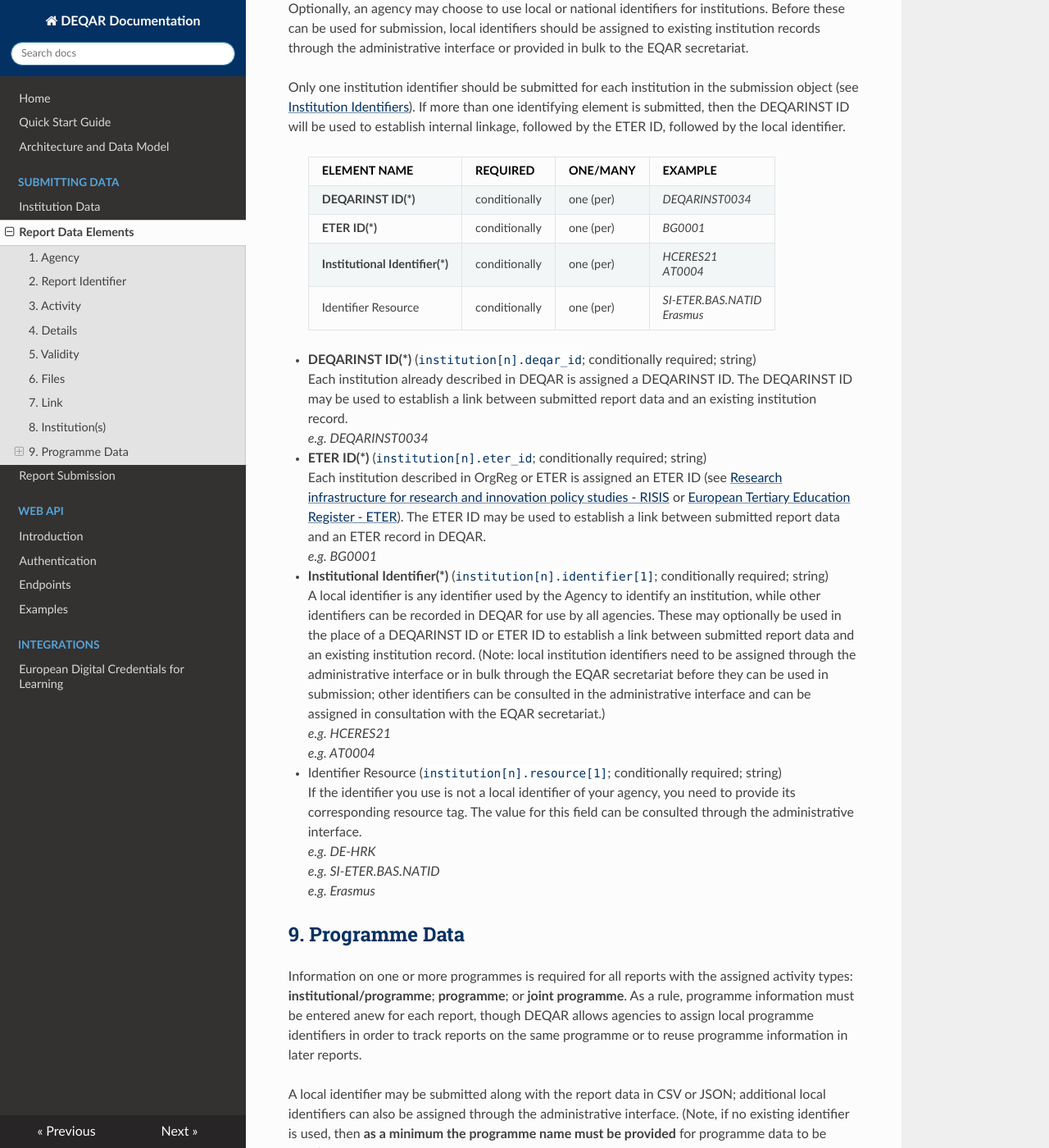
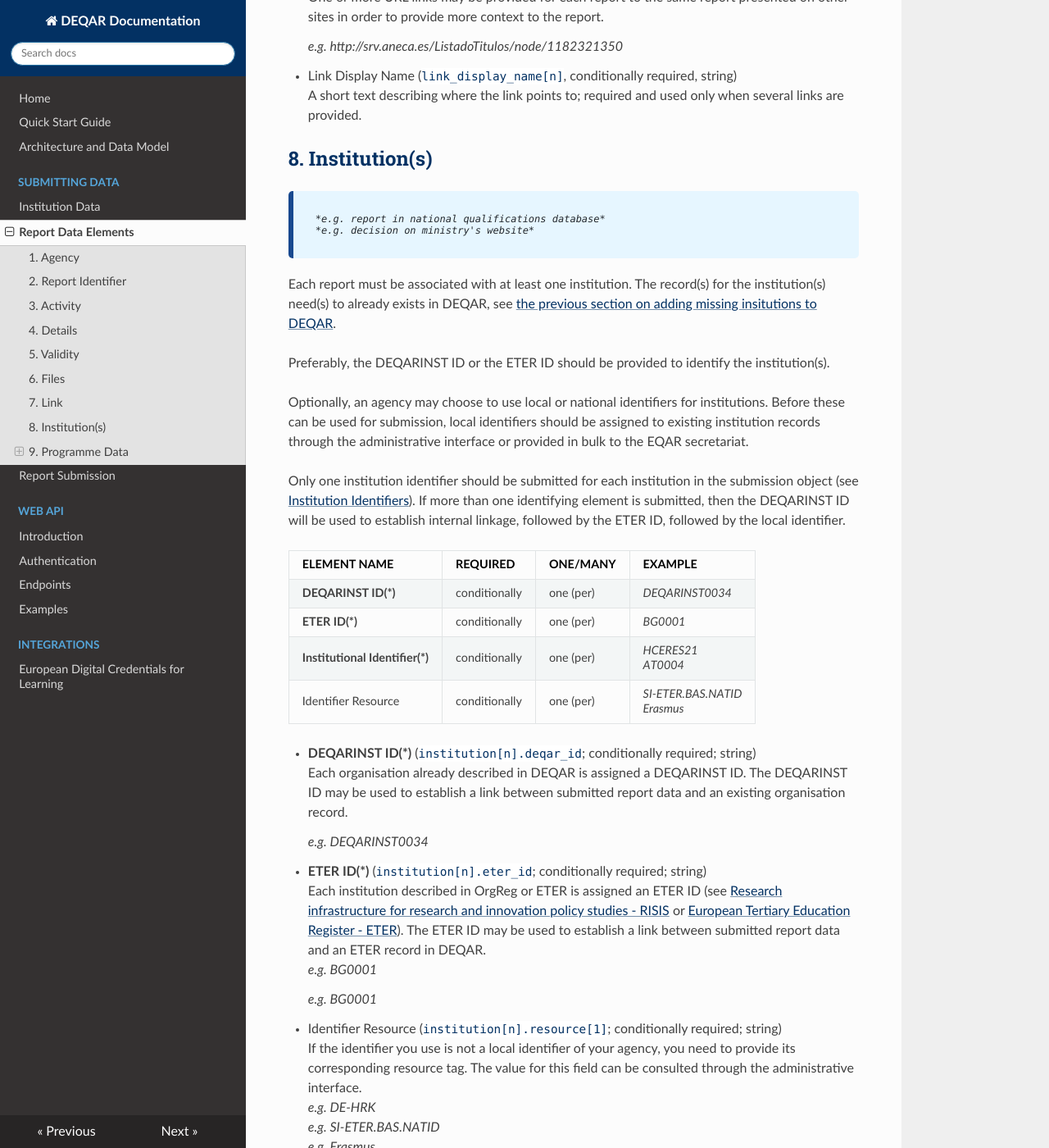
Before and after one commit to EQAR/deqar-docs, an MkDocs documentation site: the page built from docs/report_data.md, in a window 1280 px wide and 1400 px high, scrolled down 7278 px. Shown: the whole window at 82% size. Built offline with MkDocs 1.6.1, drawn with Linux system fonts in a browser that asks for light colours; nearby versions of some CDN libraries; some of the changed text lies outside the part shown.

Commit message:
fix indentation of descriptions/tables

```diff
--- a/docs/css/deqar.css
+++ b/docs/css/deqar.css
@@ -145,12 +145,12 @@
 }
 
 .rst-content table {
-    margin-left: 24px;
     margin-bottom: 24px;
 }
 
 .rst-content table td,
 .rst-content table th {
+    white-space: normal;
     padding: 5px 10px;
 }
 
--- a/docs/report_data.md
+++ b/docs/report_data.md
@@ -42,13 +42,15 @@
 
 - **Agency\*** (<code>agency</code>; required; string)
   The (main) agency which created the report must be provided for each report as an agency acronym or as a DEQAR agency ID. This allows the report to be linked to an existing agency record and makes it possible to validate and transform the submitted data in accordance with the agency's profile.
-  *e.g. AAQ*
-  *e.g. 33*
+
+    *e.g. AAQ*
+    *e.g. 33*
 
 - Contributing Agencies (<code>contributing_agencies[n]</code>; not required; string)
   Additional EQAR-registered agencies that were involved in the external QA procedure and the production of the report. Contributing agencies can only be recorded if they were registered in EQAR at the time of issuing of the report (<code>valid_from</code> date). Otherwise, all validation and flagging rules follow the main agency. The report will also be shown under the contributing agencies’ profiles in DEQAR.
-  *e.g. MusiQuE*
-  *e.g. 34*
+
+    *e.g. MusiQuE*
+    *e.g. 34*
 
 
 ## Report Identifier
@@ -56,36 +58,40 @@
 A report identifier must be used when submitting updates to an existing report in CSV or JSON. Each report can be identified using an agency's local identifiers or through DEQAR report IDs, which are assigned at upload. It is recommended that agencies submit local report identifiers with every submission object (see [Report and Programme Identifiers](architecture_data_model.md#report-and-programme-identifiers)).
 
 * DEQAR Report ID (<code>report_id</code>; not required; string)
-  Each uploaded report is assigned a unique DEQAR report ID. This may be used to submit updates to existing reports or to promote synchronisation with an agency's local system.
-  *e.g. 000786*
+  A report identifier must be used when submitting updates to an existing report in CSV or JSON. This may be used to submit updates to existing reports or to promote synchronisation with an agency's local system.
+
+    *e.g. 000786*
 
 * Local Report Identifier (<code>local_identifier</code>; not required; string)
   The report identifier used in the agency's local system should be provided for each report. This may be used to submit updates to existing reports or to promote synchronisation with the agency's local system; the local report identifier is particularly useful in the identification of invalid submission objects.
-  *e.g. QAA1153-March15*
+
+    *e.g. QAA1153-March15*
 
 ## Activity
 
 A single activity must be assigned to each report. Activities are selected from the agency's pre-defined list of activities and should be provided as a DEQAR value (as either a string value or a DEQAR activity ID). Optionally an agency may choose to provide local identifiers for its own activities; before these can be used for submission, these identifiers should be assigned through the agency record in the administrative interface (see [Role of Standards and Identifiers: Other Identifiers](architecture_data_model.md#other-identifiers). If both elements are submitted for a single report, then the DEQAR value will be used by the system.
 
 * **Activity(\*)** (<code>activity</code>; conditionally required; string)
-  A DEQAR activity value may be provided as an activity name or DEQAR activity ID for each report. The activity is used to validate the structure of submitted report data.
-  *e.g. institutional audit*
-  *e.g. programme evaluation*
-  *e.g. 2*
-  *e.g. 8*
+A DEQAR activity value may be provided as an activity name or DEQAR activity ID for each report. The activity is used to validate the structure of submitted report data.
+
+    *e.g. institutional audit*
+    *e.g. programme evaluation*
+    *e.g. 2*
+    *e.g. 8*
 
 * **Activity Local Identifier(\*)** (<code>activity_local_identifier</code>; conditionally required; string)
   A local activity identifier may optionally be provided in place of a DEQAR activity value for each report. The local activity identifier may be used to validate the structure of submitted report data. (Note: local activity identifiers need to be assigned through the administrative interface before they can be used in submission.)
-  *e.g. inst_aud*
 
-Each activity is classified as one of four activity types (<code>activity_type</code>). These classifications determine the structure of the report record.
+    *e.g. inst_aud*
+
+Each activity is classified as one of four activity types (<code>activity_type</code>). These classifications determine the structure of the report record:
 
 |Type |Report record structure |
 |:----------------------|:------------------------------|
-|institutional |at least one institution<br>no programme|
-|institutional/programme|one and only one institution<br>at least one programme|
-|programme |one and only one institution<br>at least one programme|
-|joint programme |at least two institutions<br>at least one programme|
+|institutional |at least one organisation<br>no programme|
+|institutional/programme|one and only one organisation<br>at least one programme|
+|programme |one and only one organisation<br>at least one programme|
+|joint programme |at least two organisations<br>at least one programme|
 
 ## Details
 
@@ -103,20 +109,21 @@
 * **Decision\*** (<code>decision</code>; required; string)
   The decision must be provided as either a DEQAR decision name or a DEQAR decision id for each report. The decision records the final result of the QA procedure/report.
 
-|ID |name |
-|:--|:---------------------------------------|
-|1 |positive |
-|2 |positive with conditions or restrictions|
-|3 |negative |
-|4 |not applicable |
+    |ID |name |
+    |:--|:---------------------------------------|
+    |1 |positive |
+    |2 |positive with conditions or restrictions|
+    |3 |negative |
+    |4 |not applicable |
 
 * Summary (<code>summary</code>; not required; string)
   A textual summary of the key findings of the report/decision that allows users to understand the outcomes without reading the full report. Strongly recommended, the summary should be in English.
 
 * Comment (<code>other_comment</code>; not required; string)
   The optional comment can contain important information on the report that cannot be represented in the structured data, e.g. involvement of other partner agencies or any specific notes about the QA procedure.
-  *e.g. Evaluation undertaken in cooperation with MusiQuE.*
-  *e.g. Programme group reports are created for programmes with a similar profile across the entire sector on a 7-year rotating basis.*
+
+    *e.g. Evaluation undertaken in cooperation with MusiQuE.*
+    *e.g. Programme group reports are created for programmes with a similar profile across the entire sector on a 7-year rotating basis.*
 
 ## Validity
 
@@ -124,26 +131,28 @@
 
 * **Valid from\*** (<code>valid_from</code>; required; date)
   A valid from date marking the starting date of the report's validity must be provided for each report. This date is used to generate an archiving date when no valid to date is provided.
-  *e.g. 2015-01-15*
+
+    *e.g. 2015-01-15*
 
 * Valid to (<code>valid_to</code>; not required; date)
   A valid to date marking the ending date of the report's validity should be provided for each report. This date determines when report data will be archived in DEQAR. If no valid to date is assigned, then the report will be treated as valid for six years after the valid from date.
-  *e.g. 2020-01-15*
+
+    *e.g. 2020-01-15*
 
 * **Date Format\*** (<code>date_format</code>; required; string)
   A date format must be provided for each report. Dates may be submitted in any standard format; the format should be represented as a combination of the following characters:
 
-|symbol(s)| meaning |example |
-|:--------|:--------------------------------------|:----------------------------|
-|%d |day as expressed in two digits |02 |
-|%-d |day as expressed in one or two digits |2 |
-|%m |month as expressed in two digits |05 for May |
-|%-m |month as expressed in one or two digits|5 for May and 12 for December|
-|%Y |year as expressed in four digits |2014 |
-|%y |year as expressed in two digits |14 |
-|%d-%m-%Y | |04-01-2014 |
-|%d/%m/%y | |04/01/14 |
-|%Y-%m-%d | |2015-01-15 |
+    |symbol(s)| meaning |example |
+    |:--------|:--------------------------------------|:----------------------------|
+    |%d |day as expressed in two digits |02 |
+    |%-d |day as expressed in one or two digits |2 |
+    |%m |month as expressed in two digits |05 for May |
+    |%-m |month as expressed in one or two digits|5 for May and 12 for December|
+    |%Y |year as expressed in four digits |2014 |
+    |%y |year as expressed in two digits |14 |
+    |%d-%m-%Y | |04-01-2014 |
+    |%d/%m/%y | |04/01/14 |
+    |%Y-%m-%d | |2015-01-15 |
 
 ## Files
 
@@ -157,24 +166,26 @@
 
 * **File Original Location(\*)** (<code>file[n].original_location</code>; conditionally required; string)
   At least one PDF file should be provided with each submitted report in the form of a URL. Optionally, PDF files can be uploaded through the API or user interface.
-  *e.g. http://estudis.aqu.cat/MAD2014_UPC_es.pdf*
 
-    > The URL *SHOULD* return the [HTTP content-type header](https://developer.mozilla.org/de/docs/Web/HTTP/Headers/Content-Type) `application/pdf` upon a *HEAD* request. The URL *MUST* return `application/pdf` upon a *GET* request. If another content-type is reported, the file will not be downloaded and saved.
+    *e.g. http://estudis.aqu.cat/MAD2014_UPC_es.pdf*
+
+    > The URL *should* return the [HTTP content-type header](https://developer.mozilla.org/de/docs/Web/HTTP/Headers/Content-Type) `application/pdf` upon a *HEAD* request. The URL *must* return `application/pdf` upon a *GET* request. If another content-type is reported, the file will not be downloaded and saved.
     >
     >  The maximum filesize is 10MB.
 
 * File Display Name (<code>file[n].display_name</code>; not required; string)
   A single file display name may be provided for each PDF report file, used for the file link in DEQAR. If no display name is provided, then the file name will be used for display instead.
-  *e.g. Report*
-  *e.g. Evaluation*
-  *e.g. MAD2014_UPC_es.pdf*
 
-    > This should be a short and generic term (such as “Report and Decision”, “Evaluation Report”, “Accreditation Decision”, “Summary report”, ...). The display name should *not* repeat the name of the institution or programme addressed in the report.
+    *e.g. Report*
+    *e.g. Evaluation*
+
+    > This should be a short and generic term (such as “Report and Decision”, “Evaluation Report”, “Accreditation Decision”, “Summary report”, ...). The display name should *not* repeat the name of the organisation or programme addressed in the report.
 
 * **Report Language\*** (<code>file[n].report_language[n]</code>; required; string)
   One or more languages must be provided for each file in the form of an ISO 639 1 (two-digit) or ISO 639 2 (three digit) language code (see [ISO 639-1 or ISO 639-2/B format](https://en.wikipedia.org/wiki/List_of_ISO_639-1_codes)).
-  *e.g. es*
-  *e.g. spa*
+
+    *e.g. es*
+    *e.g. spa*
 
 ## Link
 
@@ -186,14 +197,15 @@
 
 * Link (<code>link[n]</code>, not required, string)
   One or more URL links may be provided for each report to the same report presented on other sites in order to provide more context to the report.
-  *e.g. http://srv.aneca.es/ListadoTitulos/node/1182321350*
+
+    *e.g. http://srv.aneca.es/ListadoTitulos/node/1182321350*
 
 * Link Display Name (<code>link_display_name[n]</code>, conditionally required, string)
   A short text describing where the link points to; required and used only when several links are provided.
-  *e.g. report in national qualifications database*
-  *e.g. decision on ministry's website*
 
 ## Institution(s)
+    *e.g. report in national qualifications database*
+    *e.g. decision on ministry's website*
 
 Each report must be associated with at least one institution. The record(s) for the institution(s) need(s) to already exists in DEQAR, see [the previous section on adding missing insitutions to DEQAR](institution_data.md).
 
@@ -211,17 +223,15 @@
 |Identifier Resource|conditionally|one (per) |*SI-ETER.BAS.NATID*<br>*Erasmus* |
 
 * **DEQARINST ID(\*)** (<code>institution[n].deqar_id</code>; conditionally required; string)
-  Each institution already described in DEQAR is assigned a DEQARINST ID. The DEQARINST ID may be used to establish a link between submitted report data and an existing institution record.
-  *e.g. DEQARINST0034*
+  Each organisation already described in DEQAR is assigned a DEQARINST ID. The DEQARINST ID may be used to establish a link between submitted report data and an existing organisation record.
+
+    *e.g. DEQARINST0034*
 
 * **ETER ID(\*)** (<code>institution[n].eter_id</code>; conditionally required; string)
   Each institution described in OrgReg or ETER is assigned an ETER ID (see [Research infrastructure for research and innovation policy studies - RISIS](http://datasets.risis.eu/) or [European Tertiary Education Register - ETER](https://www.eter-project.com/)). The ETER ID may be used to establish a link between submitted report data and an ETER record in DEQAR.
   *e.g. BG0001*
 
-* **Institutional Identifier(\*)** (<code>institution[n].identifier[1]</code>; conditionally required; string)
-  A local identifier is any identifier used by the Agency to identify an institution, while other identifiers can be recorded in DEQAR for use by all agencies. These may optionally be used in the place of a DEQARINST ID or ETER ID to establish a link between submitted report data and an existing institution record. (Note: local institution identifiers need to be assigned through the administrative interface or in bulk through the EQAR secretariat before they can be used in submission; other identifiers can be consulted in the administrative interface and can be assigned in consultation with the EQAR secretariat.)
-  *e.g. HCERES21*
-  *e.g. AT0004*
+    *e.g. BG0001*
 
 * Identifier Resource (<code>institution[n].resource[1]</code>; conditionally required; string)
   If the identifier you use is not a local identifier of your agency, you need to provide its corresponding resource tag. The value for this field can be consulted through the administrative interface.
@@ -251,9 +261,10 @@
 An identifier may be submitted with programme information to allow the agency to identify reports on the same programme or to reuse the same programme information in a later record (see [Report and Programme Identifiers](architecture_data_model.md#report-and-programme-identifiers)). (Note: if an existing identifier is submitted with new programme information, the previous data will be used in place of the new.)
 
 * Local Programme Identifier (<code>programme[n].identifier[1]</code>; not required; string)
-  One local programme identifier may be provided for each programme associated with the submitted report. Once the identifier has been submitted, the agency can identify reports on the same programme in the system and may reference it in later reports to reuse the same programme data.
-  *e.g. 61*
-  *e.g. 60800*
+  One local programme identifier may be provided for each programme associated with the submitted report. Once the identifier has been submitted, the agency can identify reports on the same programme in the system.
+
+    *e.g. 61*
+    *e.g. 60800*
 
 ### Programme Name and Qualification
 
@@ -261,28 +272,33 @@
 
 * **Primary Programme Name(\*)** (<code>programme[n].name_primary</code>; conditionally required; string)
   One and only one primary name must be provided for each programme associated with the submitted report. It is recommended to provide the primary program name in English.
-  *e.g. Medical Natural Sciences*
+
+    *e.g. Medical Natural Sciences*
 
 * Programme Qualification (<code>programme[n].qualification_primary</code>; not required; string)
   The qualification offered by each programme should be recorded in the same language that is used for primary name.
-  *e.g. Master of Medicine*
+
+    *e.g. Master of Medicine*
 
 * Programme Name Alternative (<code>programme[n].name_alternative[n]</code>; not required; string)
   One or more alternative or other language names may be provided for each programme associated with the submitted report, e.g. in the local language.
-  *e.g. Arts-specialist in opleiding*
+
+    *e.g. Arts-specialist in opleiding*
 
 * Programme Qualification Alternative (<code>programme[n].qualification_alternative[n]</code>; not required; string)
   The qualification offered by each programme may be recorded in the same language that is used for the alternative name version.
-  *e.g. Master in de specialistische geneeskunde*
+
+    *e.g. Master in de specialistische geneeskunde*
 
 ### Programme Location
 
 Information on the country/ies where each programme is located should be provided if different from the host institution country.
 
 * Programme Country (<code>programme[n].country[n]</code>; not required; string)
-  The one or more countries where the programme is located should be provided if different from the institution country. The country/ies should be provided in the form of an ISO 3166 alpha2 or ISO 3166 alpha3 country code (see [ISO 3166-1 standard](https://en.wikipedia.org/wiki/ISO_3166-1)).
-  *e.g. BE*
-  *e.g. BEL*
+  The one or more countries where the programme is located should be provided if different from the organisation's country. The country/ies should be provided in the form of an ISO 3166 alpha2 or ISO 3166 alpha3 country code (see [ISO 3166-1 standard](https://en.wikipedia.org/wiki/ISO_3166-1)).
+
+    *e.g. BE*
+    *e.g. BEL*
 
 ### Programme Qualification Level
 
```
